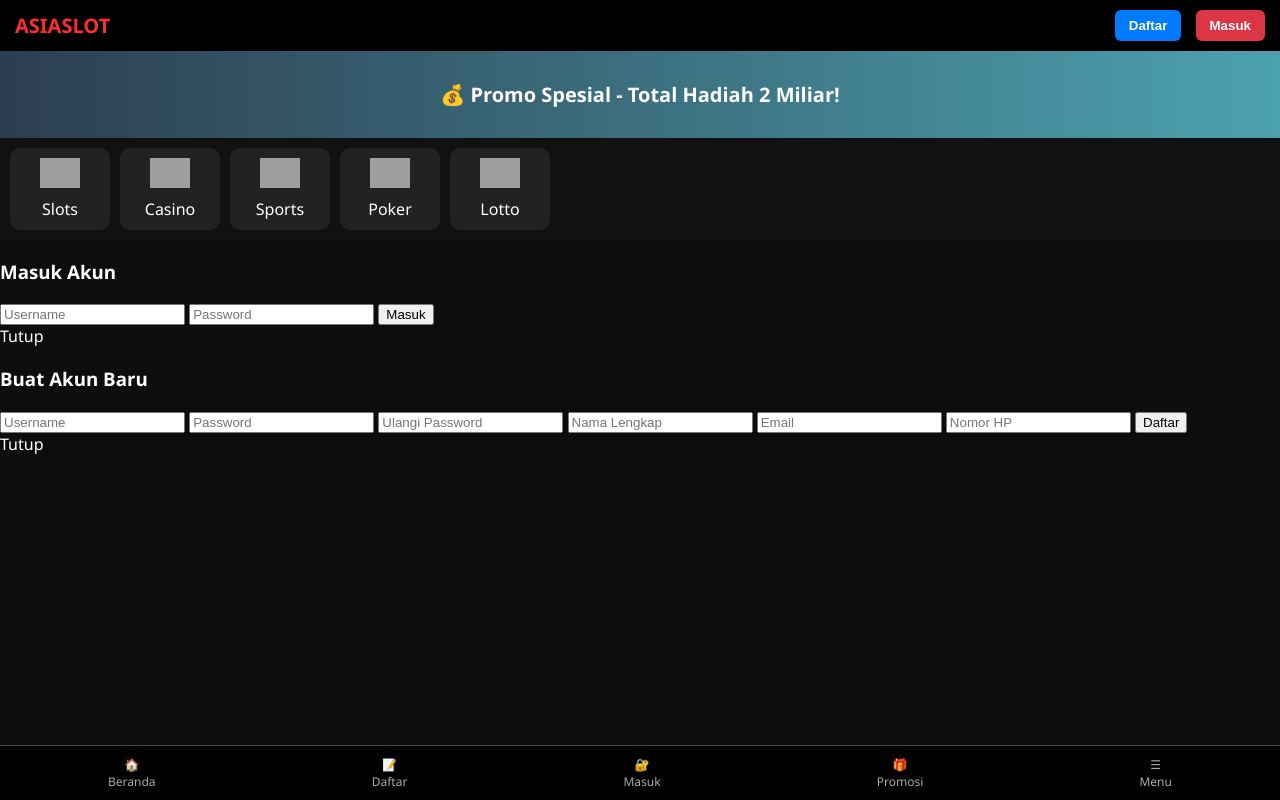
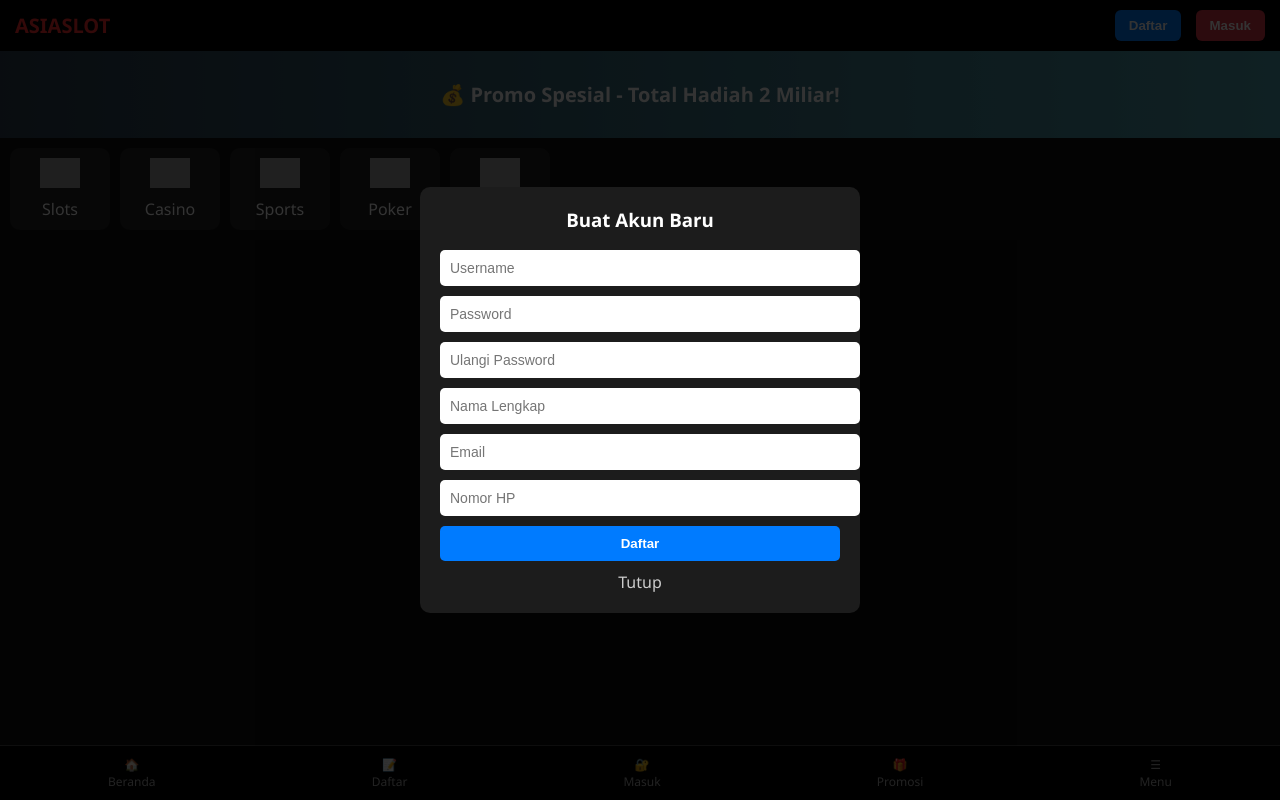
Before and after one commit to leong208/My-website, a plain HTML site: page index.html in a window 1280 px wide. Both pictures are taken after a click on the button "Daftar". Drawn offline with Linux system fonts and the light colour scheme; grey boxes are pictures that could not be loaded.

Commit message:
Update index.html

```diff
--- a/index.html
+++ b/index.html
@@ -1,4 +1,5 @@
-<!DOCTYPE html><html lang="id">
+<!DOCTYPE html>
+<html lang="id">
 <head>
   <meta charset="UTF-8">
   <meta name="viewport" content="width=device-width, initial-scale=1.0">
@@ -74,18 +75,65 @@
       text-align: center;
       color: #aaa;
     }
+    .modal {
+      display: none;
+      position: fixed;
+      top: 0; left: 0; right: 0; bottom: 0;
+      background: rgba(0,0,0,0.8);
+      z-index: 999;
+      justify-content: center;
+      align-items: center;
+    }
+    .modal-content {
+      background: #1c1c1c;
+      padding: 20px;
+      border-radius: 10px;
+      width: 90%;
+      max-width: 400px;
+    }
+    .modal-content h3 {
+      margin-top: 0;
+      text-align: center;
+    }
+    .modal-content input {
+      width: 100%;
+      margin-bottom: 10px;
+      padding: 10px;
+      border: none;
+      border-radius: 5px;
+      font-size: 14px;
+    }
+    .modal-content button {
+      width: 100%;
+      padding: 10px;
+      border: none;
+      background: #007bff;
+      color: white;
+      font-weight: bold;
+      border-radius: 5px;
+    }
+    .close-btn {
+      text-align: center;
+      margin-top: 10px;
+      color: #ccc;
+      cursor: pointer;
+    }
   </style>
 </head>
 <body>
   <header>
     <div class="logo">ASIASLOT</div>
     <div class="btn-group">
-      <button class="btn-daftar">Daftar</button>
-      <button class="btn-masuk">Masuk</button>
+      <button class="btn-daftar" onclick="showModal('register')">Daftar</button>
+      <button class="btn-masuk" onclick="showModal('login')">Masuk</button>
     </div>
-  </header>  <div class="banner">
+  </header>
+
+  <div class="banner">
     💰 Promo Spesial - Total Hadiah 2 Miliar!
-  </div>  <div class="menu-game">
+  </div>
+
+  <div class="menu-game">
     <div class="game-item">
       <img src="https://img.icons8.com/ios-filled/50/ffffff/slot-machine.png" alt="slot">
       <div>Slots</div>
@@ -165,4 +213,4 @@
     }
   </script>
 </body>
-  </html>
+</html>
```
